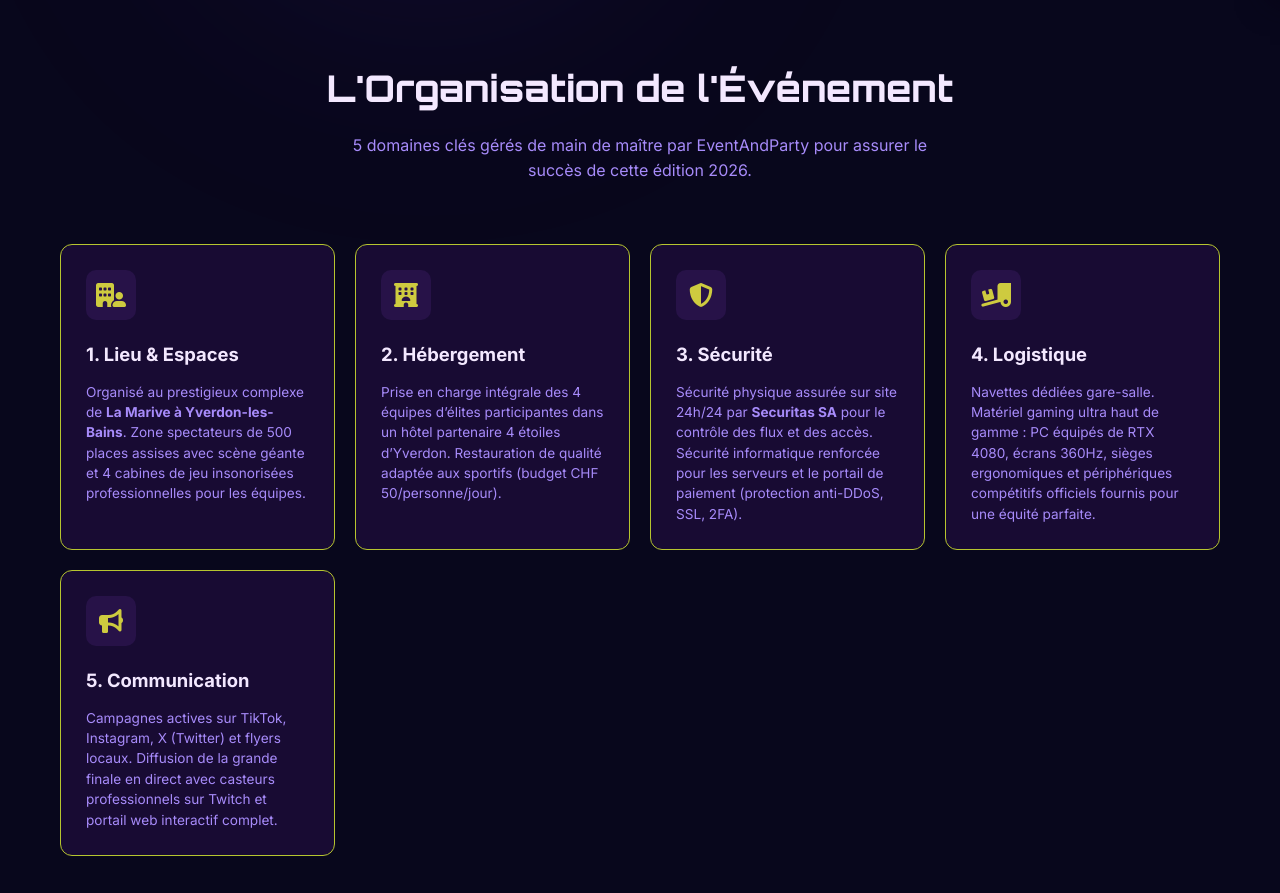
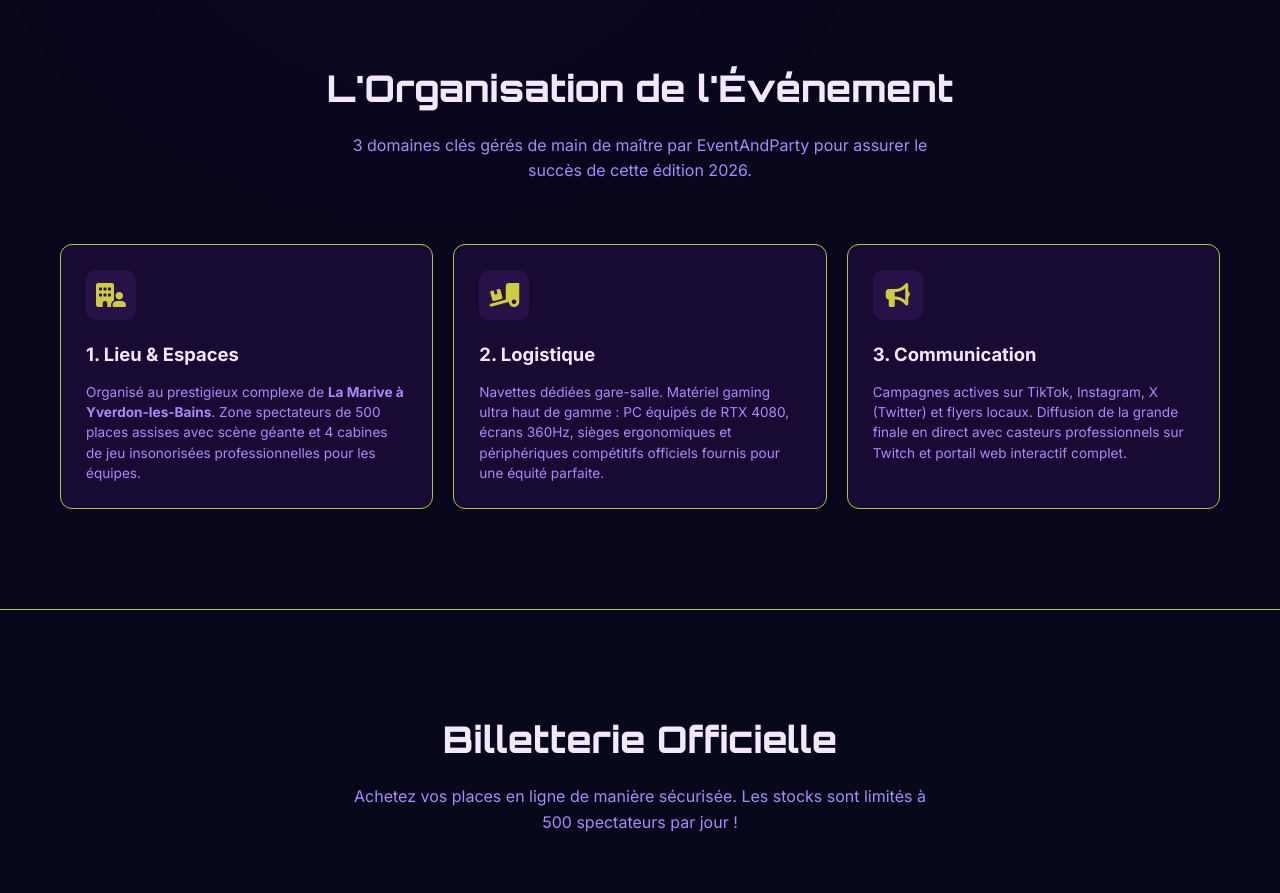
Before and after one commit to maluywortex/Projet-ICT-306-Event-Esport-CS-WATB-Esport, a website: page i306/src/frontend/index.html in a window 1280 px wide. Shown: the part 800-1693 px from the top of the page. Drawn offline with Linux system fonts and the light colour scheme.

```diff
--- a/i306/src/frontend/index.html
+++ b/i306/src/frontend/index.html
@@ -454,7 +454,7 @@
             <div class="container">
                 <div class="section-header text-center">
                     <h2 class="section-title">L'Organisation de l'Événement</h2>
-                    <p class="section-subtitle">5 domaines clés gérés de main de maître par EventAndParty pour assurer le succès de cette édition 2026.</p>
+                    <p class="section-subtitle">3 domaines clés gérés de main de maître par EventAndParty pour assurer le succès de cette édition 2026.</p>
                 </div>
 
                 <div class="grid-5-domains">
@@ -467,28 +467,10 @@
                         </p>
                     </div>
 
-                    <!-- Hébergement -->
-                    <div class="domain-card">
-                        <div class="domain-icon"><i class="fa-solid fa-hotel"></i></div>
-                        <h3 class="domain-title">2. Hébergement</h3>
-                        <p class="domain-desc">
-                            Prise en charge intégrale des 4 équipes d’élites participantes dans un hôtel partenaire 4 étoiles d’Yverdon. Restauration de qualité adaptée aux sportifs (budget CHF 50/personne/jour).
-                        </p>
-                    </div>
-
-                    <!-- Sécurité -->
-                    <div class="domain-card">
-                        <div class="domain-icon"><i class="fa-solid fa-shield-halved"></i></div>
-                        <h3 class="domain-title">3. Sécurité</h3>
-                        <p class="domain-desc">
-                            Sécurité physique assurée sur site 24h/24 par <strong>Securitas SA</strong> pour le contrôle des flux et des accès. Sécurité informatique renforcée pour les serveurs et le portail de paiement (protection anti-DDoS, SSL, 2FA).
-                        </p>
-                    </div>
-
                     <!-- Logistique -->
                     <div class="domain-card">
                         <div class="domain-icon"><i class="fa-solid fa-truck-ramp-box"></i></div>
-                        <h3 class="domain-title">4. Logistique</h3>
+                        <h3 class="domain-title">2. Logistique</h3>
                         <p class="domain-desc">
                             Navettes dédiées gare-salle. Matériel gaming ultra haut de gamme : PC équipés de RTX 4080, écrans 360Hz, sièges ergonomiques et périphériques compétitifs officiels fournis pour une équité parfaite.
                         </p>
@@ -497,7 +479,7 @@
                     <!-- Communication -->
                     <div class="domain-card">
                         <div class="domain-icon"><i class="fa-solid fa-bullhorn"></i></div>
-                        <h3 class="domain-title">5. Communication</h3>
+                        <h3 class="domain-title">3. Communication</h3>
                         <p class="domain-desc">
                             Campagnes actives sur TikTok, Instagram, X (Twitter) et flyers locaux. Diffusion de la grande finale en direct avec casteurs professionnels sur Twitch et portail web interactif complet.
                         </p>
```
